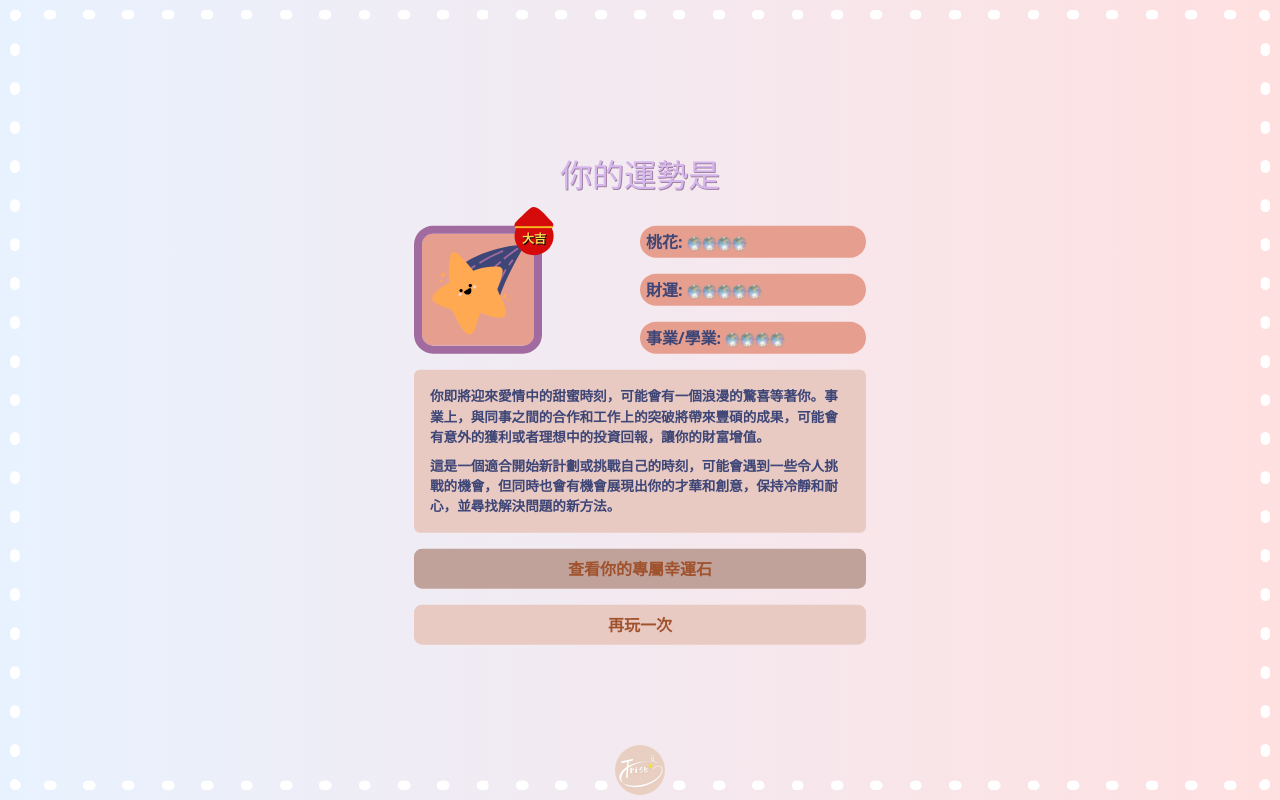
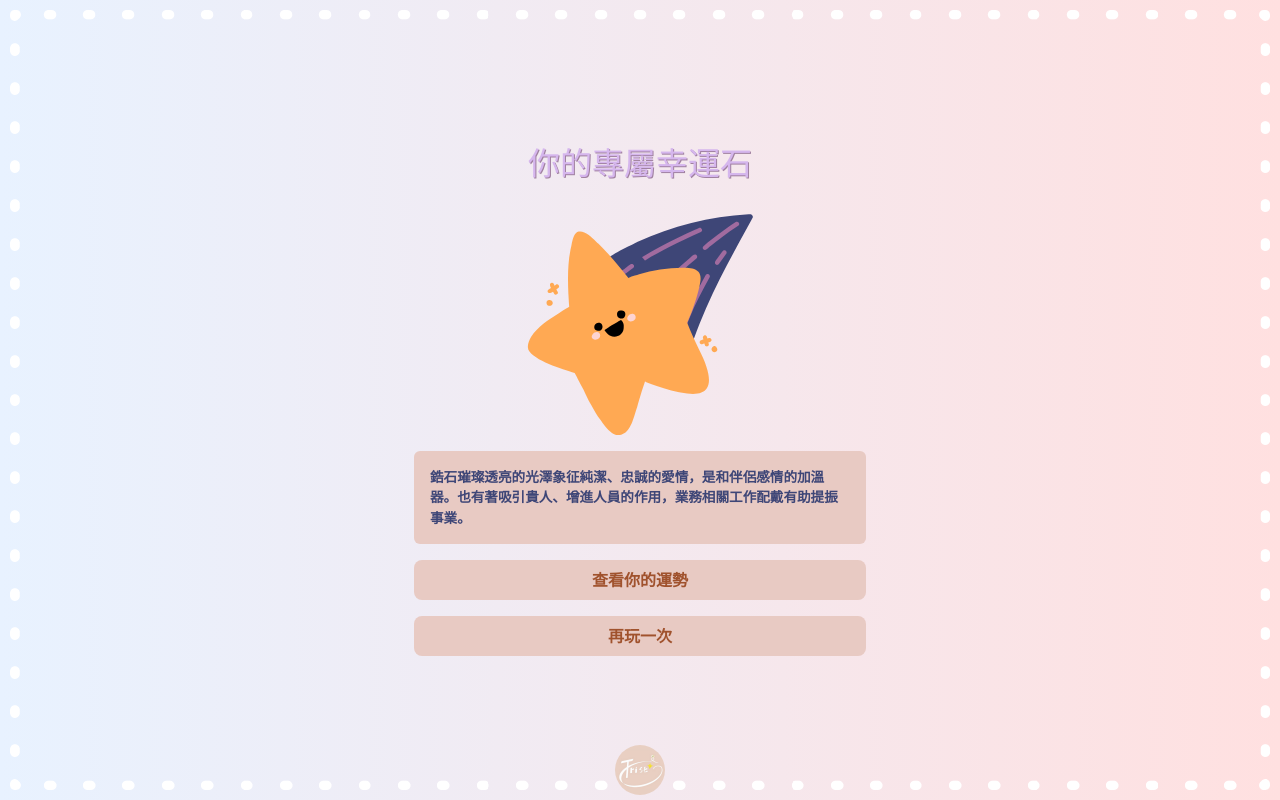
Before and after one commit to TristarAccessory/TristarDivinationGame, a React (Vite) app in the folder divination-game/: page / in a window 1280 px wide. Both pictures are taken after a click on the button "查看你的專屬幸運石". Built offline with nearby package versions, Linux system fonts and the light colour scheme.

Commit message:
新增: 新增幸運石頁面

```diff
--- a/divination-game/src/components/Quiz.tsx
+++ b/divination-game/src/components/Quiz.tsx
@@ -1,6 +1,6 @@
 import {Container, Stack} from "react-bootstrap";
 import styled from "styled-components";
-import AnswerButton from "./Quiz/AnswerButton";
+import AnswerButton from "#/Shared/AnswerButton";
 import diamond from "@/assets/shared/diamond.webp"
 
 const QuizTitle = styled.h1`
--- a/divination-game/src/components/Result.tsx
+++ b/divination-game/src/components/Result.tsx
@@ -1,9 +1,12 @@
+import {useState} from "react";
 import {Container} from "react-bootstrap";
 import styled from "styled-components";
 
+import LuckResult from "#/Result/LuckResult.tsx";
+import LuckyStone from "#/Result/LuckyStone.tsx";
+
 import frame from "@/assets/result/frame.svg";
 import resultData from "@/utils/resultData.ts";
-import LuckResult from "#/Result/LuckResult.tsx";
 
 const FrameContainer = styled.div`
     border: 20px solid transparent;
@@ -36,7 +39,6 @@ const Result = ({finalResult, restart}: {
     restart: () => void,
 }) => {
     const [resultCategory, luckyType] = finalResult.split("X");
-    console.log(resultCategory, luckyType);
 
     const result = resultData[resultCategory] ?? resultData[Object.keys(resultData)[0]];
     const {
@@ -46,22 +48,34 @@ const Result = ({finalResult, restart}: {
     } = result.luckyType[luckyType] ?? result.luckyType[Object.keys(result.luckyType)[0]];
     const resultDescription = result.description;
 
-    const showMoreInfo = () => {
+    const [showMoreInfo, setShowMoreInfo] = useState(false);
 
+    const toggleMoreInfo = () => {
+        setShowMoreInfo(!showMoreInfo);
     };
 
     return (
         <>
             <FrameContainer/>
             <StyledContainer className="position-fixed top-50 start-50 translate-middle text-center">
+                {!showMoreInfo ? (
                     <LuckResult
                         luckyType={luckyType}
                         luckIcon={luckIcon}
                         luckResult={luckResult}
                         luckDescription={luckDescription}
-                    showMoreInfo={showMoreInfo}
+                        toggleMoreInfo={toggleMoreInfo}
                         restart={restart}
                     />
+                ) : (
+                    <LuckyStone
+                        resultCategory={resultCategory}
+                        resultIcon={luckIcon}
+                        resultDescription={resultDescription}
+                        toggleMoreInfo={toggleMoreInfo}
+                        restart={restart}
+                    />
+                )}
             </StyledContainer>
         </>
     );
--- a/divination-game/src/components/Result/LuckResult.tsx
+++ b/divination-game/src/components/Result/LuckResult.tsx
@@ -1,48 +1,24 @@
 import {Col, Container, Row, Stack} from "react-bootstrap";
+import styled from "styled-components";
+
 import IconBlock from "#/Result/LuckResult/IconBlock.tsx";
 import ParseResult from "#/Result/LuckResult/ParseResult.tsx";
-import Description from "#/Result/LuckResult/Description.tsx";
-import AnswerButton from "#/Quiz/AnswerButton.tsx";
-import styled from "styled-components";
+import Description from "#/Result/Shared/Description.tsx";
+import AnswerButton from "#/Shared/AnswerButton.tsx";
 
-const ResultHeader = styled.h1`
-    font-weight: 400;
-    font-size: 2rem;
-    font-style: normal;
-    color: #d5b6ed;
-    position: relative;
-    z-index: 1;
-
-    text-shadow: 1px 1px 0 #a080a0;
-    margin-bottom: 2rem;
-
-    &:after {
-        content: '';
-        position: absolute;
-        top: 0;
-        left: 0;
-        right: 0;
-        bottom: 0;
-        z-index: -1;
-        color: white;
-        text-shadow: 0 0 6px white,
-        0 0 10px white,
-        0 0 6px white;
-        opacity: 0.5;
-    }
-`;
+import ResultHeader from "#/Result/Shared/ResultHeader.tsx";
 
 const LeftAlignedCol = styled(Col)`
     display: flex;
     justify-content: flex-start;
 `;
 
-const LuckResult = ({luckyType, luckIcon, luckResult, luckDescription, showMoreInfo, restart}: {
+const LuckResult = ({luckyType, luckIcon, luckResult, luckDescription, toggleMoreInfo, restart}: {
     luckyType: string,
     luckIcon: string,
     luckResult: { [key: string]: number },
     luckDescription: string[],
-    showMoreInfo: () => void,
+    toggleMoreInfo: () => void,
     restart: () => void,
 }) => {
     return (
@@ -68,9 +44,7 @@ const LuckResult = ({luckyType, luckIcon, luckResult, luckDescription, showMoreI
                             text: "查看你的專屬幸運石", type:
                                 "showMoreInfo"
                         }
-                    } handleChoice={
-                        showMoreInfo
-                    }/>
+                    } handleChoice={toggleMoreInfo}/>
                     <AnswerButton answer={{text: "再玩一次", type: "restart"}} handleChoice={restart}/>
                 </Stack>
             </Container>
--- /dev/null
+++ b/divination-game/src/components/Result/LuckyStone.tsx
@@ -0,0 +1,34 @@
+import {Container, Stack} from "react-bootstrap";
+
+import Description from "#/Result/Shared/Description.tsx";
+
+import ResultHeader from "#/Result/Shared/ResultHeader.tsx";
+import AnswerButton from "#/Shared/AnswerButton.tsx";
+
+const LuckyStone = ({resultCategory, resultIcon, resultDescription, toggleMoreInfo, restart}: {
+    resultCategory: string,
+    resultIcon: string,
+    resultDescription: string,
+    toggleMoreInfo: () => void,
+    restart: () => void,
+}) => {
+    return (
+        <>
+            <ResultHeader>你的專屬幸運石</ResultHeader>
+            <Container className="mb-3">
+                <img src={resultIcon} alt={resultCategory} className="w-50"/>
+            </Container>
+            <Container className="mb-3">
+                <Description luckDescription={[resultDescription]}/>
+            </Container>
+            <Container>
+                <Stack gap={3}>
+                    <AnswerButton answer={{text: "查看你的運勢", type: "showMoreInfo"}} handleChoice={toggleMoreInfo}/>
+                    <AnswerButton answer={{text: "再玩一次", type: "restart"}} handleChoice={restart}/>
+                </Stack>
+            </Container>
+        </>
+    );
+}
+
+export default LuckyStone;
--- /dev/null
+++ b/divination-game/src/components/Result/Shared/ResultHeader.tsx
@@ -0,0 +1,30 @@
+import styled from "styled-components";
+
+const ResultHeader = styled.h1`
+    font-weight: 400;
+    font-size: 2rem;
+    font-style: normal;
+    color: #d5b6ed;
+    position: relative;
+    z-index: 1;
+
+    text-shadow: 1px 1px 0 #a080a0;
+    margin-bottom: 2rem;
+
+    &:after {
+        content: '';
+        position: absolute;
+        top: 0;
+        left: 0;
+        right: 0;
+        bottom: 0;
+        z-index: -1;
+        color: white;
+        text-shadow: 0 0 6px white,
+        0 0 10px white,
+        0 0 6px white;
+        opacity: 0.5;
+    }
+`;
+
+export default ResultHeader;
```
Also changed, not shown: divination-game/src/components/Result/Shared/Description.tsx (renamed from divination-game/src/components/Result/LuckResult/Description.tsx), divination-game/src/components/Shared/AnswerButton.tsx (renamed from divination-game/src/components/Quiz/AnswerButton.tsx), divination-game/src/utils/quizService.ts (deleted). Lines whose indentation alone changed are shown as unchanged.
